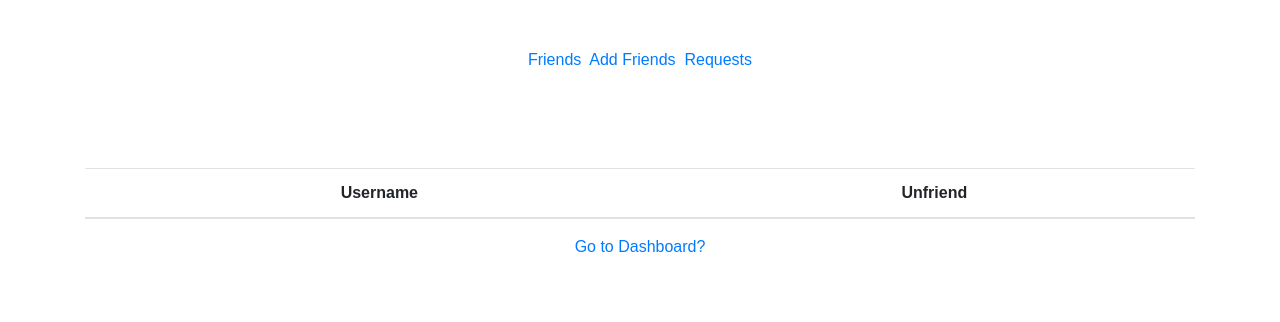
After one commit to 0MuhammadTaha0/ChatApp, a Flask app: page /friends in a window 1280 px wide. The commit adds this page. Shown: the top 322 px of the page. Run offline with Flask 3, Linux system fonts and the light colour scheme; the visitor is signed in with stand-in values (Sample User, id 1); data that the repository does not hold is empty; some libraries are stand-ins or nearby versions.

Commit message:
Friend Requests implemented

```diff
--- a/app.py
+++ b/app.py
@@ -1,9 +1,10 @@
 from cs50 import SQL
 from flask import Flask, jsonify, flash, redirect, render_template, request, session
 from flask_session import Session
+from flask_socketio import SocketIO
+from helpers import login_required
 from werkzeug.security import check_password_hash, generate_password_hash
-from helpers import login_required
-from flask_socketio import SocketIO
+
 
 # Configure application and SocketIO
 app = Flask(__name__)
@@ -29,6 +30,7 @@ def after_request(response):
     response.headers["Expires"] = 0
     response.headers["Pragma"] = "no-cache"
     return response
+
 
 @app.route('/fetchContacts')
 @login_required
@@ -74,6 +76,7 @@ def fetch():
 
         return jsonify(contacts), 200
 
+
 @app.route('/fetchDp')
 @login_required
 def fetchDp():
@@ -87,6 +90,7 @@ def fetchDp():
         return "", 204
     # Continue From Here
     return file, 200
+
 
 @app.route('/fetchFile')
 @login_required
@@ -117,15 +121,46 @@ def fetchFile():
     # Continue From Here
     return file, 200
 
+
+@app.route('/completeFriendRequest')
+@login_required
+def completeFriendRequest():
+    frid = request.args.get('frid')
+    status = request.args.get('status')
+    frid = int(frid)
+    status = int(status)
+
+    check = db.execute(
+        """
+            SELECT frid FROM friend_requests
+            WHERE
+            friend_requests.friendid = ?
+            AND
+            frid = ?
+
+        """
+        ,session["user_id"], frid)
+
+    if len(check) != 1:
+        return "", 204
+    else:
+        if status == 1:
+            userid = db.execute("SELECT userid FROM friend_requests where frid = ?", frid)[0]["userid"]
+            db.execute("INSERT INTO friendships (userid, friendid) VALUES (?, ?)", userid, session["user_id"])
+            db.execute("DELETE FROM friend_requests WHERE frid = ?", frid)
+            return "", 200
+        else:
+            db.execute("DELETE FROM friend_requests WHERE frid = ?", frid)
+            return "", 200
+
+
+
 @app.route('/')
 @login_required
 def index():
-    if request.method == "GET":
-        username = db.execute("SELECT username from users WHERE id = ?", session["user_id"])[0]
-        return render_template("index.html", username=username)
-    else:
-        flash("TODO")
-        return redirect("/")
+    username = db.execute("SELECT username from users WHERE id = ?", session["user_id"])[0]
+    return render_template("index.html", username=username)
+
 
 @app.route("/register", methods=["GET", "POST"])
 def register():
@@ -204,6 +239,7 @@ def login():
     else:
         return render_template("login.html")
 
+
 @app.route("/logout")
 @login_required
 def logout():
@@ -211,9 +247,10 @@ def logout():
     # Redirect user to login form
     return redirect("/login")
 
+
 @app.route("/friends/add", methods=["GET", "POST"])
 @login_required
-def friends():
+def add_friends():
     if request.method == "GET":
         return render_template("add-friends.html")
     else:
@@ -246,9 +283,42 @@ def friends():
             return redirect("/friends/add")
 
         #Making friendship
-        db.execute("INSERT into friendships (userid, friendid) VALUES (?, ?)", session["user_id"], userid)
-        flash("Friend Added!")
-        return redirect("/")
+        db.execute("INSERT into friend_requests (userid, friendid) VALUES (?, ?)", session["user_id"], userid)
+
+        flash("Friend Request Sent!")
+        return redirect("/friends/add")
+
+@app.route("/friends/requests", methods=["GET"])
+@login_required
+def friend_requests():
+
+    friend_requests = db.execute(
+        """
+            SELECT friend_requests.frid, users.username FROM friend_requests
+            JOIN users ON users.id = friend_requests.userid
+            WHERE friend_requests.friendid = (?);
+        """
+        , session["user_id"])
+
+    return render_template("friend-requests.html", friend_requests=friend_requests)
+
+
+@app.route("/friends", methods=["GET"])
+@login_required
+def get_friends():
+
+    friends = db.execute(
+        """
+            SELECT users.username FROM friendships
+            JOIN users ON users.id = CASE
+                WHEN friendships.friendid = ? THEN friendships.userid
+                ELSE friendships.friendid
+            END
+            WHERE ? IN (friendships.userid, friendships.friendid);
+        """
+        ,session["user_id"], session["user_id"])
+
+    return render_template("manage-friends.html", friends=friends)
 
 @app.route("/upload/message", methods=["POST"])
 @login_required
@@ -271,12 +341,12 @@ def message_upload():
     return {"fid" : fid}, 200
 
 
-
 # SocketIO
- # https://stackoverflow.com/questions/58468997/use-uid-to-emit-on-flask-socketio
+# https://stackoverflow.com/questions/58468997/use-uid-to-emit-on-flask-socketio
 @socketio.on("connect")
 def on_connect():
     users[session["user_id"]] = request.sid
+
 
 @socketio.on("disconnect")
 def on_disconnect():
@@ -284,12 +354,6 @@ def on_disconnect():
     # Forget any user_id
     session.clear()
 
-# @socketio.on("send_message")
-# def on_send_message(message):
-#     message["sender"] = session["user_id"]
-#     if int(message["receiver"]) in users:
-#         socketio.emit("send_message", message, room=users[int(message["receiver"])])
-#     db.execute("INSERT INTO messages (sender, receiver, message, timestamp) VALUES (?, ?, ?, ?)", session["user_id"], message["receiver"], message["message"], message["timestamp"])
 
 if __name__ == "__main__":
     socketio.run(app, host='0.0.0.0', port=5000, debug=True)
--- a/garbage.txt
+++ b/garbage.txt
@@ -89,3 +89,5 @@ ORDER BY messages.mid ASC;
 #     if int(message["receiver"]) in users:
 #         socketio.emit("send_message", message, room=users[int(message["receiver"])])
 #     db.execute("INSERT INTO messages (sender, receiver, message, timestamp) VALUES (?, ?, ?, ?)", session["user_id"], message["receiver"], message["message"], message["timestamp"])
+
+<button class="btn btn-primary accept">Accept</button>
--- a/static/script.js
+++ b/static/script.js
@@ -185,15 +185,15 @@ chatInputForm.addEventListener('submit', sendMessage)
 //Implementing icons
 const icons = document.querySelectorAll('.icon')
 
-icons[2].onclick = function(){
+icons[0].onclick = function(){
 location.href='/friends/add';
 };
 
-icons[3].onclick = function(){
+icons[1].onclick = function(){
 location.href='/settings';
 };
 
-icons[4].onclick = function(){
+icons[2].onclick = function(){
 location.href='/logout';
 };
 
--- /dev/null
+++ b/templates/friends.html
@@ -0,0 +1,20 @@
+{% extends "layout.html" %}
+
+{% block title %}
+    Friends
+{% endblock %}
+
+{% block main %}
+<div class="container py-5 text-center">
+    <a href="/friends">Friends&nbsp;</a>
+    <a href="/friends/add">Add Friends&nbsp;</a>
+    <a href="/friends/requests">Requests</a>
+</div>
+<div class="container py-5 text-center">
+    {% block content %}{% endblock %}
+    <div class="mb-3">
+        <a href="/">Go to Dashboard?</a>
+    </div>
+</div>
+
+{% endblock %}
--- a/templates/index.html
+++ b/templates/index.html
@@ -7,8 +7,6 @@
 {% block main %}
 <div class="mycontainer">
     <div class="sidebar">
-        <button class="icon">C</button>
-        <button class="icon">G</button>
         <button class="icon">F</button>
         <button class="icon">⚙</button>
         <button class="icon">L</button>
@@ -32,10 +30,8 @@
         <form action="/upload/message" class="chat-input" enctype="multipart/form-data">
             <input type="file" name="file" id="file-input"/>
             <input required type="text" name="message" placeholder="Type a message..." id="message-input">
-
             <input type="hidden" name="receiver" id="receiver-input">
             <input type="hidden" name="timestamp" id="timestamp-input">
-
             <button type="submit" id="submit-button" class="send-button">▶</button>
         </form>
     </div>
--- /dev/null
+++ b/templates/manage-friends.html
@@ -0,0 +1,24 @@
+{% extends "friends.html" %}
+
+{% block title %}
+    Manage Friends
+{% endblock %}
+
+{% block content %}
+<table class="table">
+    <thead>
+        <tr>
+            <th class="text-start">Username</th>
+            <th class="text-end">Unfriend</th>
+        </tr>
+    </thead>
+    <tbody>
+        {% for friend in friends %}
+        <tr>
+            <td class="text-start">{{ friend.username }}</td>
+            <td class="text-end"><button class="btn btn-primary">Unfriend</button></td>
+        </tr>
+        {% endfor %}
+    </tbody>
+</table>
+{% endblock %}
```
Also changed, not shown: templates/add-friends.html (+6 -7 lines), templates/friend-requests.html (added, +53 -0 lines), 3 other files.
